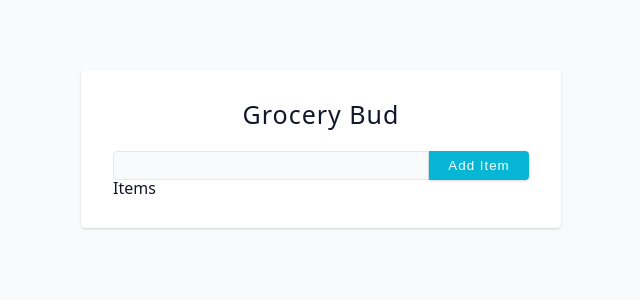
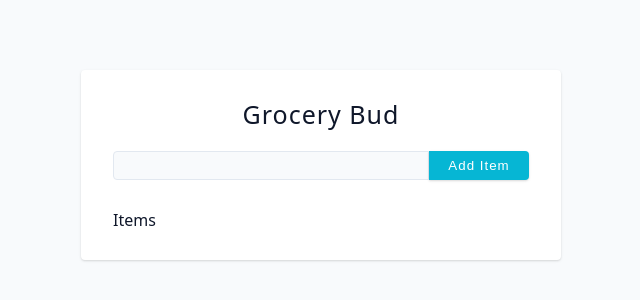
Before and after one commit to isnendyankp/groceryBud, a React (Vite) app: page / in a window 1280 px wide. Shown: the part 58-358 px from the top of the page, without its empty margins (319-959 px from the left). Built offline with nearby package versions, Linux system fonts and the light colour scheme; the HTML template or start-up script is replaced by a standard one.

Commit message:
Add className items to div

```diff
--- a/src/Items.jsx
+++ b/src/Items.jsx
@@ -3,7 +3,7 @@ import SingleItem from './SingleItem'
 
 const Items = ({items, removeItem}) => {
   return (
-    <div>Items</div>
+    <div className='items'>Items</div>
   )
 }
 
@@ -13,3 +13,4 @@ export default Items
 // S7-235: create Items component
 // S7-235: add items prop & removeItem prop
 // S7-235: import SingleItem component
+// S7-235: Add className items to div
```
